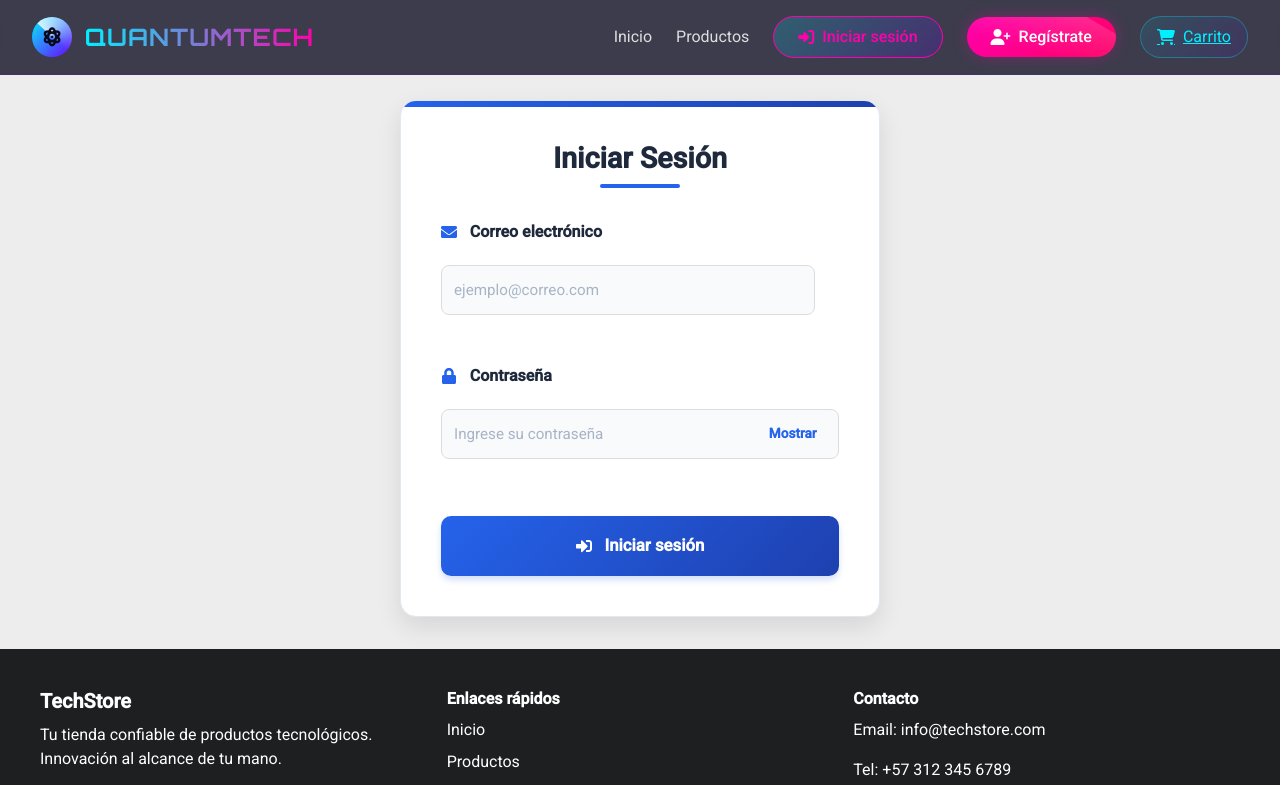
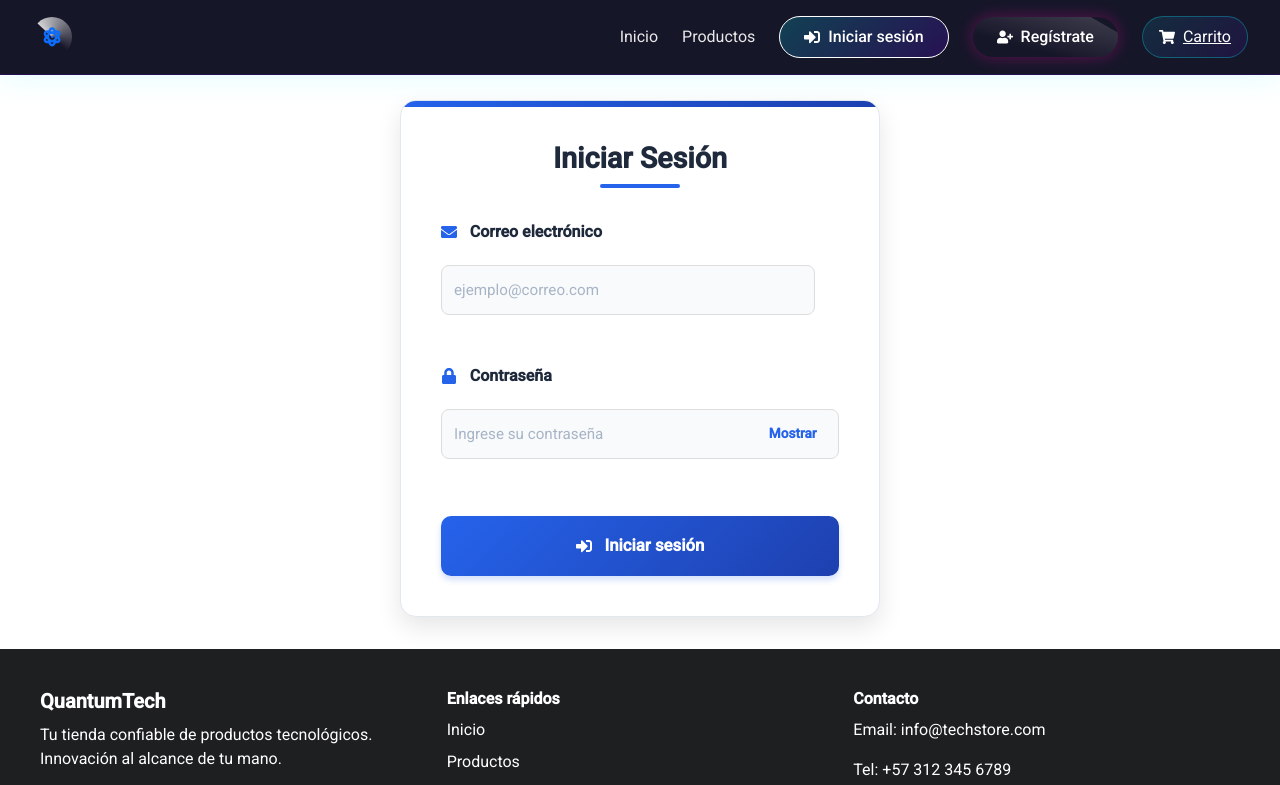
Before and after one commit to wilder78/ProyectoFinalReact, a React (Vite) app: page /login in a window 1280 px wide. Shown: the top 785 px of the page. Built offline with nearby package versions, Linux system fonts and the light colour scheme.

Commit message:
decodification of the commit message..

```diff
--- /dev/null
+++ b/src/context/AuthContext.jsx
@@ -0,0 +1,31 @@
+// src/context/AuthContext.jsx
+import React, { createContext, useContext, useState, useEffect } from "react";
+
+const AuthContext = createContext();
+
+export const AuthProvider = ({ children }) => {
+  const [isLoggedIn, setIsLoggedIn] = useState(false);
+
+  useEffect(() => {
+    const user = localStorage.getItem("sesion");
+    setIsLoggedIn(!!user);
+  }, []);
+
+  const login = (userData) => {
+    localStorage.setItem("sesion", JSON.stringify(userData));
+    setIsLoggedIn(true);
+  };
+
+  const logout = () => {
+    localStorage.removeItem("sesion");
+    setIsLoggedIn(false);
+  };
+
+  return (
+    <AuthContext.Provider value={{ isLoggedIn, login, logout }}>
+      {children}
+    </AuthContext.Provider>
+  );
+};
+
+export const useAuth = () => useContext(AuthContext);
--- a/src/features/auth/LoginForm.jsx
+++ b/src/features/auth/LoginForm.jsx
@@ -3,6 +3,7 @@ import React, { useState, useEffect } from "react";
 import { useNavigate, useLocation } from "react-router-dom";
 import Swal from "sweetalert2";
 import { FaEnvelope, FaLock, FaSignInAlt } from "react-icons/fa";
+import { useAuth } from "../../context/AuthContext"; // Import useAuth hook
 import "./authForm.css";
 
 const LoginForm = () => {
@@ -10,6 +11,7 @@ const LoginForm = () => {
   const [showPassword, setShowPassword] = useState(false);
   const navigate = useNavigate();
   const location = useLocation();
+  const { login } = useAuth(); // Get the login function from AuthContext
 
   // Guardar ruta anterior
   useEffect(() => {
@@ -35,7 +37,8 @@ const LoginForm = () => {
     );
 
     if (userFound) {
-      localStorage.setItem("sesion", JSON.stringify(userFound));
+      // Instead of directly setting 'sesion' here, call the login function from AuthContext
+      login(userFound); // Pass the found user object to the login function
 
       Swal.fire({
         icon: "success",
--- a/src/features/dashboard/Products.jsx
+++ b/src/features/dashboard/Products.jsx
@@ -6,10 +6,8 @@ import {
   FaTimesCircle,
   FaCheckCircle,
 } from "react-icons/fa";
-import "./dashboard.css"; // Ensure you have the necessary styles from the previous example
+import "./dashboard.css";
 
-// --- API Service (apiService.js) ---
-// Ideally, this would be in a separate file like `src/services/apiService.js`
 const API_BASE_URL = "https://api.escuelajs.co/api/v1";
 
 const productApiService = {
@@ -21,7 +19,6 @@ const productApiService = {
     return response.json();
   },
   getProductCategories: async () => {
-    // Fetch categories for the dropdown in the form
     const response = await fetch(`${API_BASE_URL}/categories`);
     if (!response.ok) {
       throw new Error("Failed to fetch categories");
@@ -64,12 +61,10 @@ const productApiService = {
       const errorData = await response.json();
       throw new Error(errorData.message || "Failed to delete product");
     }
-    return true; // Return true on successful deletion
+    return true;
   },
 };
 
-// --- Notification Component (Notification.js) ---
-// Re-using the same Notification component from the Users example
 const Notification = ({ message, type, onClose }) => {
   if (!message) return null;
 
@@ -84,8 +79,6 @@ const Notification = ({ message, type, onClose }) => {
   );
 };
 
-// --- ProductFormModal Component (ProductFormModal.js) ---
-// This would also ideally be a separate file
 const ProductFormModal = ({
   isOpen,
   onClose,
@@ -98,7 +91,7 @@ const ProductFormModal = ({
     title: "",
     price: "",
     description: "",
-    categoryId: "", // Initialize with empty string, will be set on edit or default
+    categoryId: "",
     images: ["https://placeimg.com/640/480/tech"],
   });
   const [formErrors, setFormErrors] = useState({});
@@ -121,11 +114,11 @@ const ProductFormModal = ({
         title: "",
         price: "",
         description: "",
-        categoryId: categories.length > 0 ? categories[0].id : "", // Default to first category
+        categoryId: categories.length > 0 ? categories[0].id : "",
         images: ["https://placeimg.com/640/480/tech"],
       });
     }
-    setFormErrors({}); // Clear errors when modal opens/product changes
+    setFormErrors({});
   }, [product, isOpen, categories]);
 
   const handleChange = (e) => {
@@ -170,8 +163,8 @@ const ProductFormModal = ({
     if (validateForm()) {
       onSave({
         ...formData,
-        price: Number(formData.price), // Ensure price is a number
-        categoryId: Number(formData.categoryId), // Ensure categoryId is a number
+        price: Number(formData.price),
+        categoryId: Number(formData.categoryId),
       });
     }
   };
@@ -292,25 +285,24 @@ const ProductsAdmin = () => {
   const [error, setError] = useState(null);
   const [searchTerm, setSearchTerm] = useState("");
   const [currentPage, setCurrentPage] = useState(1);
-  const [notification, setNotification] = useState(null); // { message: "", type: "" }
+  const [notification, setNotification] = useState(null);
 
   const [isModalOpen, setIsModalOpen] = useState(false);
-  const [currentProduct, setCurrentProduct] = useState(null); // Product being edited or null for new product
-  const [isSaving, setIsSaving] = useState(false); // For form submission loading state
-  const [categories, setCategories] = useState([]); // To store product categories for the form
+  const [currentProduct, setCurrentProduct] = useState(null);
+  const [isSaving, setIsSaving] = useState(false);
+  const [categories, setCategories] = useState([]);
 
   const productsPerPage = 10;
 
   const fetchProductsAndCategories = useCallback(async () => {
     setLoading(true);
-    setError(null); // Clear previous errors
+    setError(null);
     try {
       const [productsData, categoriesData] = await Promise.all([
         productApiService.getProducts(),
         productApiService.getProductCategories(),
       ]);
 
-      // Basic validation and filtering of products for display
       const validProducts = productsData.filter(
         (product) =>
           product.title &&
@@ -321,13 +313,13 @@ const ProductsAdmin = () => {
           product.title.trim() !== "" &&
           product.description.trim() !== "" &&
           product.images[0].trim() !== "" &&
-          /^(ftp|http|https):\/\/[^ "]+$/.test(product.images[0]) // Simple URL regex
+          /^(ftp|http|https):\/\/[^ "]+$/.test(product.images[0])
       );
 
       setProducts(validProducts);
       setFilteredProducts(validProducts);
       setCategories(categoriesData);
-      setNotification(null); // Clear any previous error notification
+      setNotification(null);
     } catch (err) {
       console.error("Error fetching data:", err);
       setError(err.message || "Error al cargar productos o categorías.");
@@ -335,7 +327,7 @@ const ProductsAdmin = () => {
         message: err.message || "Error al cargar datos.",
         type: "error",
       });
-      setProducts([]); // Clear products on error
+      setProducts([]);
       setFilteredProducts([]);
       setCategories([]);
     } finally {
@@ -347,7 +339,6 @@ const ProductsAdmin = () => {
     fetchProductsAndCategories();
   }, [fetchProductsAndCategories]);
 
-  // Effect for search filtering
   useEffect(() => {
     const results = products.filter(
       (product) =>
@@ -356,10 +347,9 @@ const ProductsAdmin = () => {
         product.category?.name.toLowerCase().includes(searchTerm.toLowerCase())
     );
     setFilteredProducts(results);
-    setCurrentPage(1); // Reset page when filtering
+    setCurrentPage(1);
   }, [searchTerm, products]);
 
-  // Pagination logic
   const indexOfLastProduct = currentPage * productsPerPage;
   const indexOfFirstProduct = indexOfLastProduct - productsPerPage;
   const currentProducts = filteredProducts.slice(
@@ -373,12 +363,12 @@ const ProductsAdmin = () => {
   };
 
   const handleAddProductClick = () => {
-    setCurrentProduct(null); // No product selected, for creation
+    setCurrentProduct(null);
     setIsModalOpen(true);
   };
 
   const handleEditProductClick = (product) => {
-    setCurrentProduct(product); // Set the product to be edited
+    setCurrentProduct(product);
     setIsModalOpen(true);
   };
 
@@ -389,10 +379,9 @@ const ProductsAdmin = () => {
 
   const handleSaveProduct = async (formData) => {
     setIsSaving(true);
-    setError(null); // Clear previous errors
+    setError(null);
     try {
       if (currentProduct) {
-        // Update existing product
         const updatedProduct = await productApiService.updateProduct(
           currentProduct.id,
           formData
@@ -413,9 +402,8 @@ const ProductsAdmin = () => {
           type: "success",
         });
       } else {
-        // Create new product
         const newProduct = await productApiService.createProduct(formData);
-        setProducts((prev) => [newProduct, ...prev]); // Add new product to top
+        setProducts((prev) => [newProduct, ...prev]);
         setNotification({
           message: "Producto creado con éxito.",
           type: "success",
@@ -436,13 +424,13 @@ const ProductsAdmin = () => {
 
   const handleDeleteProduct = async (productId) => {
     if (window.confirm("¿Estás seguro de que deseas eliminar este producto?")) {
-      setError(null); // Clear previous errors
+      setError(null);
       try {
         await productApiService.deleteProduct(productId);
         setProducts((prev) => prev.filter((prod) => prod.id !== productId));
         setFilteredProducts((prev) =>
           prev.filter((prod) => prod.id !== productId)
-        ); // Also update filtered list
+        );
         setNotification({
           message: "Producto eliminado con éxito.",
           type: "success",
@@ -533,7 +521,7 @@ const ProductsAdmin = () => {
                         />
                       </td>
                       <td>{prod.title}</td>
-                      <td>${prod.price?.toFixed(2)}</td> {/* Format price */}
+                      <td>${prod.price?.toFixed(2)}</td>
                       <td>{prod.category?.name || "Sin categoría"}</td>
                       <td>
                         <button
--- a/src/main.jsx
+++ b/src/main.jsx
@@ -1,11 +1,12 @@
 import React from "react";
 import ReactDOM from "react-dom/client";
-import { BrowserRouter } from "react-router-dom";
 import App from "./App";
-import "./index.css";
+import { AuthProvider } from "./context/AuthContext";
 
 ReactDOM.createRoot(document.getElementById("root")).render(
   <React.StrictMode>
-    <App />
+    <AuthProvider>
+      <App />
+    </AuthProvider>
   </React.StrictMode>
 );
--- a/src/shared/components/Footer.jsx
+++ b/src/shared/components/Footer.jsx
@@ -6,7 +6,7 @@ function Footer() {
     <footer className="footer">
       <div className="footer-container">
         <div className="footer-section">
-          <h5>TechStore</h5>
+          <h5>QuantumTech</h5>
           <p>
             Tu tienda confiable de productos tecnológicos. Innovación al alcance
             de tu mano.
--- a/src/shared/components/Navbar.jsx
+++ b/src/shared/components/Navbar.jsx
@@ -1,14 +1,28 @@
+// src/components/Navbar/Navbar.jsx
 import React from "react";
 import { Link, useLocation } from "react-router-dom";
 import useNavbarBehavior from "../hooks/useNavbarBehavior";
 import { useCart } from "../../features/cart/CartContext";
+import { useAuth } from "../../context/AuthContext"; // Import useAuth hook
+import {
+  FaSignInAlt,
+  FaSignOutAlt,
+  FaUserPlus,
+  FaShoppingCart,
+} from "react-icons/fa"; // Import icons
 
 const Navbar = () => {
   const { scrolled, menuOpen, toggleMenu, closeMenu } = useNavbarBehavior();
   const location = useLocation();
   const { cartItems } = useCart();
+  const { isLoggedIn, logout } = useAuth(); // Get isLoggedIn and logout from AuthContext
 
   const cartCount = cartItems.reduce((total, item) => total + item.quantity, 0);
+
+  const handleLogout = () => {
+    logout(); // Call the logout function from AuthContext
+    closeMenu(); // Close the mobile menu after logging out
+  };
 
   return (
     <nav className={`q-navbar ${scrolled ? "scrolled" : ""}`}>
@@ -40,6 +54,15 @@ const Navbar = () => {
           Productos
         </Link>
 
+        {isLoggedIn ? (
+          // If logged in, show "Salir" button
+          <button className="q-login-btn" onClick={handleLogout}>
+            <FaSignOutAlt />
+            <span>Salir</span>
+          </button>
+        ) : (
+          // If not logged in, show "Iniciar Sesión" and "Regístrate" buttons
+          <>
             <Link
               to="/login"
               className={`q-login-btn ${
@@ -47,7 +70,7 @@ const Navbar = () => {
               }`}
               onClick={closeMenu}
             >
-          <i className="fas fa-sign-in-alt"></i>
+              <FaSignInAlt />
               <span>Iniciar sesión</span>
             </Link>
 
@@ -58,9 +81,11 @@ const Navbar = () => {
               }`}
               onClick={closeMenu}
             >
-          <i className="fas fa-user-plus"></i>
+              <FaUserPlus />
               <span>Regístrate</span>
             </Link>
+          </>
+        )}
 
         {/* Carrito */}
         <Link
@@ -70,7 +95,7 @@ const Navbar = () => {
           }`}
           onClick={closeMenu}
         >
-          <i className="fas fa-shopping-cart"></i>
+          <FaShoppingCart />
           <span>Carrito</span>
           {cartCount > 0 && <span className="q-cart-count">{cartCount}</span>}
         </Link>
--- a/src/shared/components/PublicLayout.jsx
+++ b/src/shared/components/PublicLayout.jsx
@@ -1,9 +1,12 @@
-import React from "react";
 import { Outlet } from "react-router-dom";
 import Navbar from "./Navbar";
 import Footer from "./Footer";
+import { useAuth } from "../../context/AuthContext"; // Temporarily import useAuth here too
 
 function PublicLayout() {
+  const authInPublicLayout = useAuth();
+  console.log("Auth context in PublicLayout:", authInPublicLayout); // What does this print?
+
   return (
     <>
       <Navbar />
--- /dev/null
+++ b/src/shared/components/cart.css
@@ -0,0 +1,36 @@
+/* ...existing code... */
+
+/* Navbar oscuro y sin cambio de color al hacer scroll */
+.q-navbar {
+    background: #222 !important;
+    color: #fff !important;
+    transition: none !important;
+    box-shadow: 0 2px 8px rgba(0, 0, 0, 0.08);
+}
+
+.q-navbar.scrolled {
+    background: #222 !important;
+    color: #fff !important;
+    transition: none !important;
+}
+
+/* Opcional: color de los enlaces y botones del navbar */
+.q-navbar .q-nav-item,
+.q-navbar .q-login-btn,
+.q-navbar .q-register-btn,
+.q-navbar .q-cart-btn {
+    color: #fff !important;
+}
+
+.q-navbar .q-nav-item.active,
+.q-navbar .q-login-btn.active,
+.q-navbar .q-register-btn.active,
+.q-navbar .q-cart-btn.active {
+    color: #ffd700 !important;
+    /* Amarillo para el activo, opcional */
+}
+
+/* Opcional: color del icono del logo */
+.q-navbar .q-logo i {
+    color: #fff !important;
+}
--- a/src/shared/styles/styles.css
+++ b/src/shared/styles/styles.css
@@ -24,18 +24,23 @@ body {
   justify-content: space-between;
   align-items: center;
   padding: 1rem 2rem;
-  background: var(--glass);
+  background: rgba(10, 10, 30, 0.95);
   backdrop-filter: blur(10px);
   -webkit-backdrop-filter: blur(10px);
   border-bottom: 1px solid rgba(110, 0, 255, 0.2);
+  box-shadow: 0 5px 30px rgba(0, 240, 255, 0.1);
   z-index: 1000;
   transition: all 0.5s cubic-bezier(0.175, 0.885, 0.32, 1.275);
+  color: white;
 }
 
 .q-navbar.scrolled {
   padding: 0.5rem 2rem;
-  background: rgba(10, 10, 30, 0.95);
-  box-shadow: 0 5px 30px rgba(0, 240, 255, 0.1);
+}
+
+.q-navbar.scrolled {
+  background: rgba(10, 10, 30, 0.98);
+  box-shadow: 0 2px 15px rgba(0, 240, 255, 0.1);
 }
 
 /* Logo y Brand */
```
Also changed, not shown: src/Routes.jsx (+8 -2 lines), src/features/auth/authForm.css (line endings or trailing spaces). Lines whose indentation alone changed are shown as unchanged.
